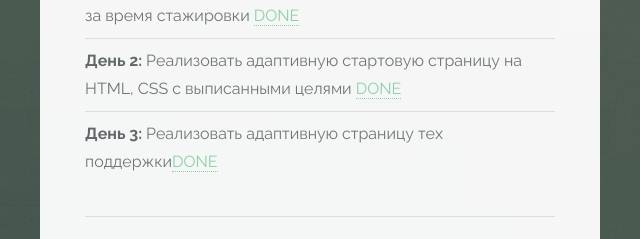
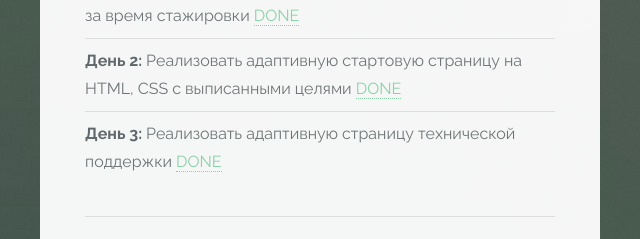
Before and after one commit to GuVictory/GuVictory.github.io, a plain HTML site: page index.html in a window 1280 px wide. Shown: the part 4809-5048 px from the top of the page, 320-960 px from the left. Drawn offline with Linux system fonts and the light colour scheme.

Commit message:
day_3 task ашчув

```diff
--- a/index.html
+++ b/index.html
@@ -182,7 +182,7 @@
 						<ul class="alt">
                             <li><strong>День 1: </strong> Подумать и выписать цели, которые я хочу добиться за время стажировки <a href="./pages/CodeFords/day_1/goals.html" target="__blank">DONE</a></li>
                             <li><strong>День 2: </strong> Реализовать адаптивную стартовую страницу на HTML, CSS с выписанными целями  <a href="./pages/CodeFords/day_2/index.html" target="__blank">DONE</a></li>
-                            <li><strong>День 3: </strong> Реализовать адаптивную страницу тех поддержки<a href="./pages/CodeFords/day_3/help.html" target="__blank">DONE</a></li>
+                            <li><strong>День 3: </strong> Реализовать адаптивную страницу технической поддержки <a href="./pages/CodeFords/day_3/help.html" target="__blank">DONE</a></li>
                         </ul>
                         <hr />
                     </div>
```
